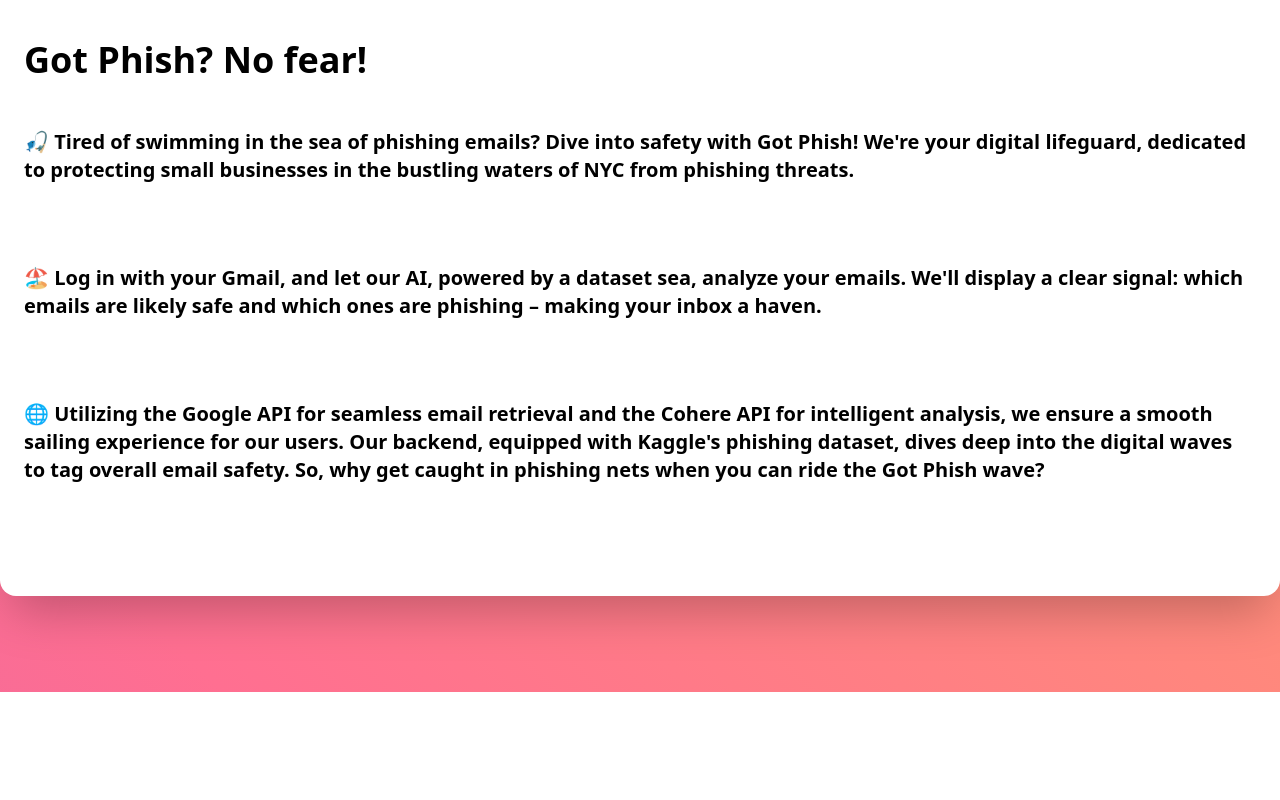
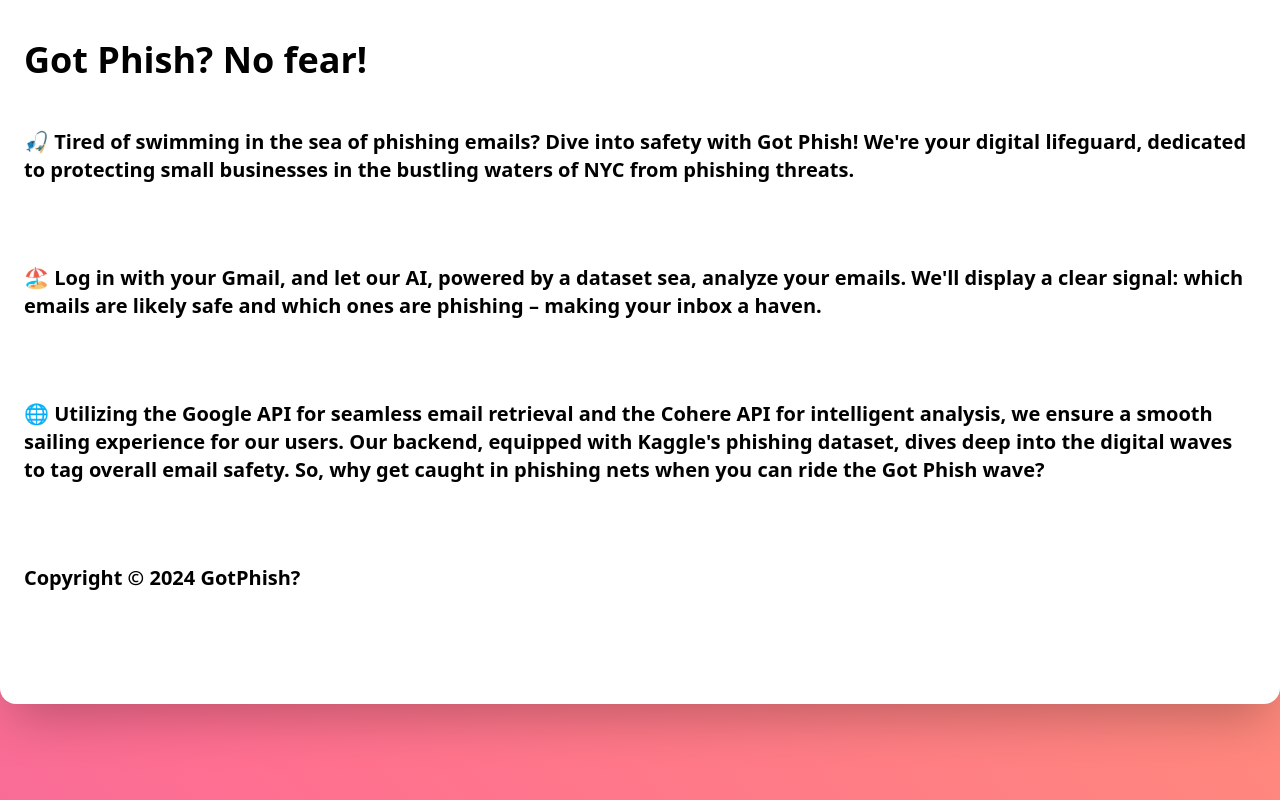
Before and after one commit to midoriengineer/HackCUNY-2024-Hackathon, a React (Create React App) app in the folder client/: page / in a window 1280 px wide. Shown: the part 2520-3320 px from the top of the page. Before the commit the page ends 3212 px from the top, so only its background shows below. Built offline with nearby package versions, Linux system fonts and the light colour scheme; no server answers.

Commit message:
Update Home.jsx

```diff
--- a/client/src/pages/Home.jsx
+++ b/client/src/pages/Home.jsx
@@ -64,6 +64,9 @@
                     <p className='text-black md:text-xl sm:text-3xl text-2xl font-semibold py-8'>
                     🌐 Utilizing the Google API for seamless email retrieval and the Cohere API for intelligent analysis, we ensure a smooth sailing experience for our users. Our backend, equipped with Kaggle's phishing dataset, dives deep into the digital waves to tag overall email safety. So, why get caught in phishing nets when you can ride the Got Phish wave?
                     </p>
+                    <p className='text-black md:text-xl sm:text-3xl text-2xl font-semibold py-8'>
+                      Copyright &copy; 2024 GotPhish?
+                    </p>
                     </div>
                 </div>
             </div>
```
